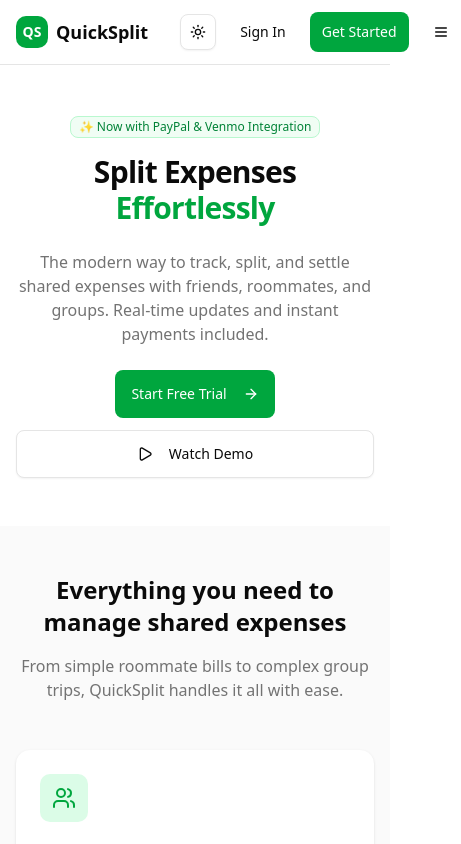
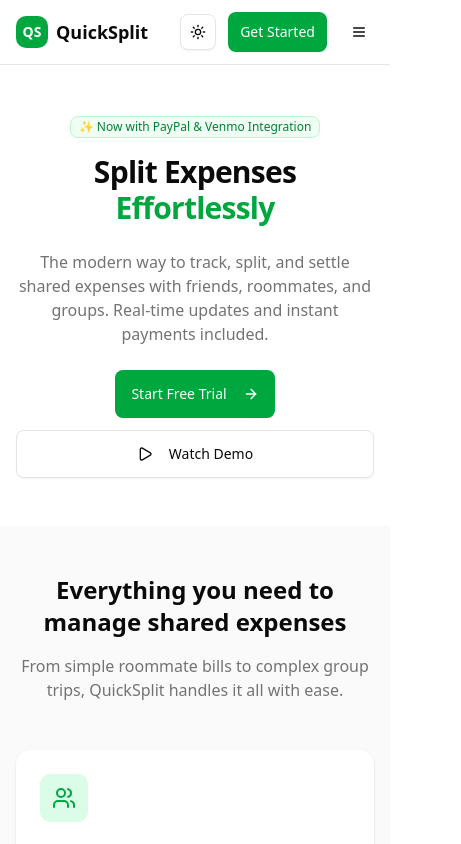
Before and after one commit to Neeraj110/quickSplit, a Next.js app: page /home in a window 390 px wide. Shown: the top 844 px of the page, 461 px wide, since content can reach past the window. Built offline with nearby package versions, Linux system fonts and the light colour scheme.

Commit message:
Hide Sign In link on small screens for improved mobile UI experience

```diff
--- a/src/app/home/page.tsx
+++ b/src/app/home/page.tsx
@@ -209,7 +209,7 @@
 
             <div className="flex items-center space-x-3 ml-5">
               <ToggleTheme />
-              <Link href="/signin">
+              <Link href="/signin" className="hidden sm:inline-block">
                 <Button variant="ghost" size="sm" className="text-sm h-10">
                   Sign In
                 </Button>
```
